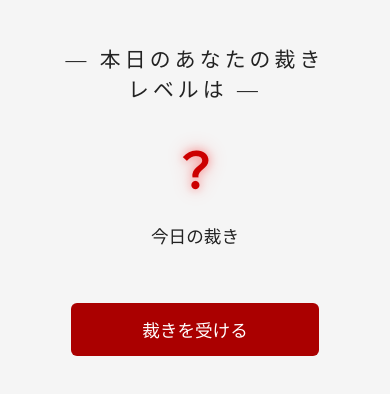
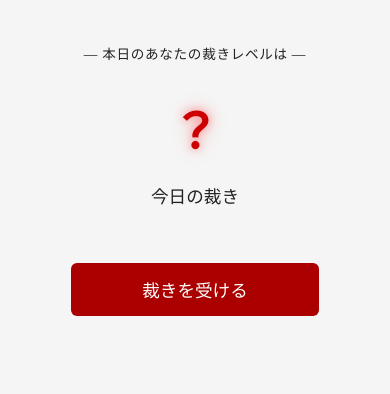
Before and after one commit to tugumono24/shigosaba, a plain HTML site: page index.html in a window 390 px wide. Shown: the part 264-658 px from the top of the page. Drawn offline with Linux system fonts and the light colour scheme.

Commit message:
Add files via upload

```diff
--- a/index.html
+++ b/index.html
@@ -144,6 +144,12 @@ h1{
     font-size:1.5rem;
   }
 
+  .subtitle{
+    font-size:.85rem;
+    letter-spacing:.05em;
+    white-space:nowrap;
+  }
+
   #fortune{
     font-size:3rem;
   }
```
